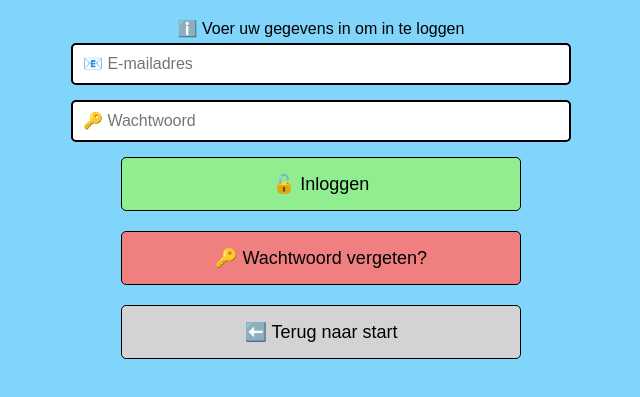
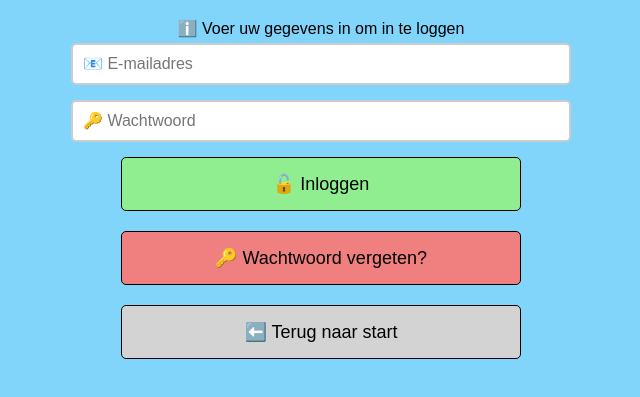
Before and after one commit to Hu22tech/Idee1_demo, a plain HTML site: page inloggen.html in a window 1280 px wide. Shown: the part 61-458 px from the top of the page, without its empty margins (319-959 px from the left). Drawn offline with Linux system fonts and the light colour scheme.

Commit message:
Nieuwe update: verbeteringen aan formulier

```diff
--- a/styles.css
+++ b/styles.css
@@ -52,15 +52,17 @@ input[type="password"],
 input[type="number"],
 input[type="tel"],
 textarea {
-    width: 100%;
-    max-width: 500px;
-    padding: 10px;
+    width: 100%; /* Laat het veld de volledige breedte gebruiken */
+    max-width: 600px; /* Voorkomt dat het te breed wordt */
+    /*height: 150px; /* Standaardhoogte */
     margin: 5px 0 15px 0;
     display: block;
-    border: 2px solid black;
+    padding: 10px;
+    border: 2px solid #ccc;
     border-radius: 5px;
     font-size: 16px;
     box-sizing: border-box;
+    resize: vertical; /* Gebruiker mag zelf de hoogte aanpassen */
 }
 
 /* Kleine tekstvelden */
```
